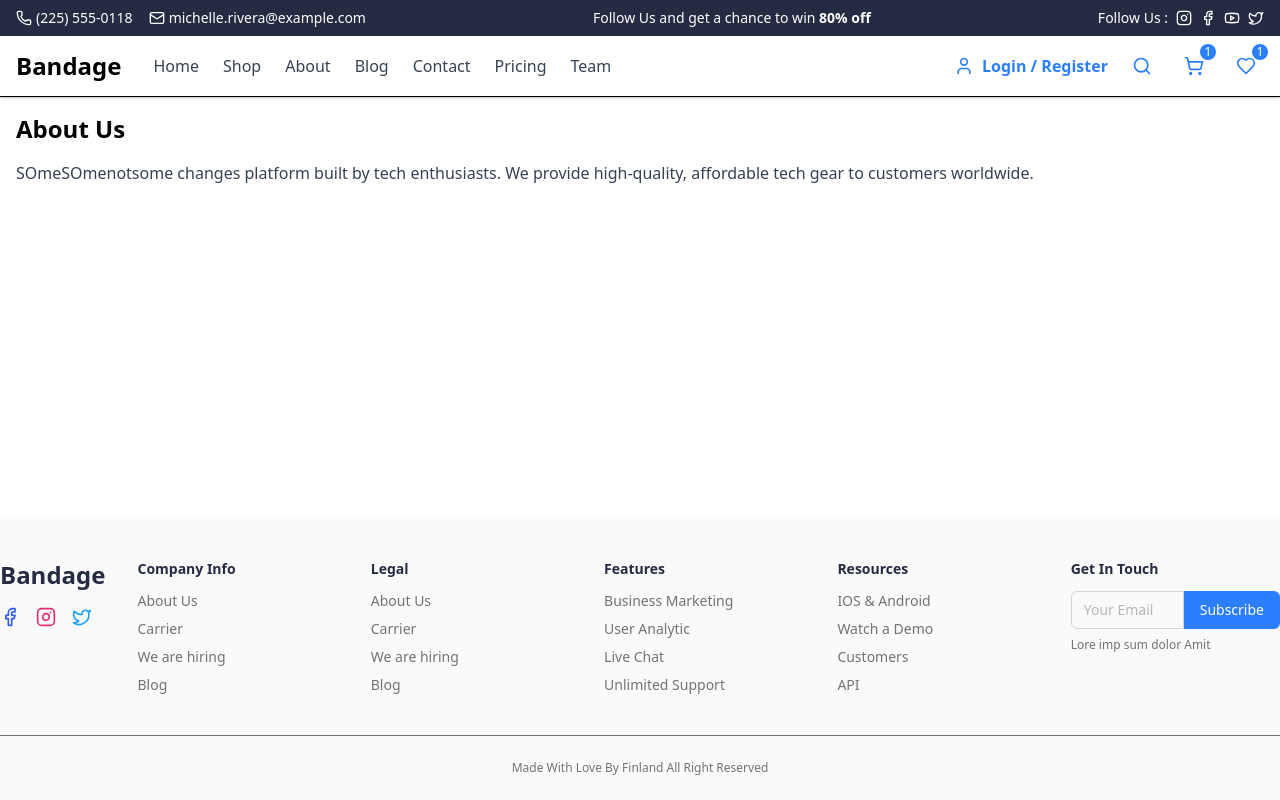
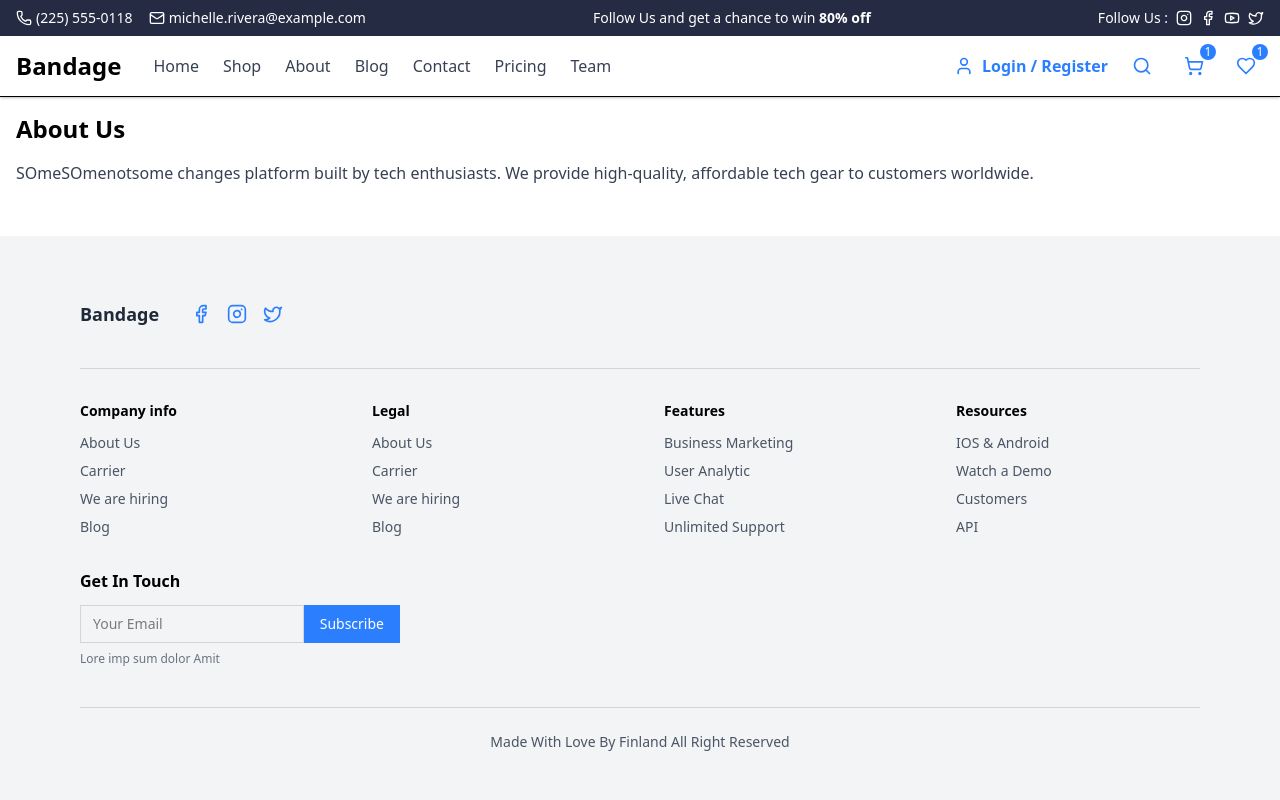
Before and after one commit to mmustafademirhann/e-co-repo, a React (Vite) app: page /about in a window 1280 px wide. Built offline with nearby package versions, Linux system fonts and the light colour scheme.

Commit message:
I have completely completed the T02 part of the project

```diff
--- /dev/null
+++ b/src/components/Bandage.jsx
@@ -0,0 +1,30 @@
+import { Facebook, Instagram, Twitter } from 'lucide-react'; // veya başka ikon kütüphanesi kullanıyorsan ona göre değiştir
+// Eğer heroicons, fontawesome vs. kullanıyorsan onu belirtebilirsin.
+
+const Bandage = () => {
+  return (
+    <div >
+      <div className="flex flex-col sm:flex-row justify-between items-center border-b border-gray-300 pt-4 pb-10">
+
+        {/* Logo + Çizgi + Iconlar */}
+        <div className="flex flex-col sm:flex-row sm:items-center w-full">
+          {/* Logo */}
+          <span className="text-lg font-bold text-gray-800 mb-2 sm:mb-0 sm:mr-4">
+            Bandage
+          </span>
+
+
+          {/* Iconlar */}
+          <div className="flex gap-4 sm:ml-4">
+            <a href="#"><Facebook size={20} className="text-blue-500" /></a>
+            <a href="#"><Instagram size={20} className="text-blue-500" /></a>
+            <a href="#"><Twitter size={20} className="text-blue-500" /></a>
+          </div>
+        </div>
+
+      </div>
+    </div>
+  );
+};
+
+export default Bandage;
--- a/src/components/Catagories.jsx
+++ b/src/components/Catagories.jsx
@@ -18,9 +18,9 @@ const Categories = ({ categories }) => {
   }
 
   return (
-    <div className="mb-8 mt-8">
+    <div className="mb-8 mt-10">
       {/* Mobil görünüm için ayrı konteyner - küçük ekranlarda görünür */}
-      <div className="flex flex-col gap-1 md:hidden">
+      <div className="flex flex-col gap-6 md:hidden">
         {/* MEN - tam genişlik, dikey kartlı görünüm */}
         <div className="aspect-[3/4] w-full">
           <CategoryCard
@@ -40,7 +40,7 @@ const Categories = ({ categories }) => {
         </div>
 
         {/* ACCESSORIES - tam genişlik, dikey kartlı görünüm */}
-        <div className="aspect-[3/3.5] w-full">
+        <div className="aspect-[3/2] w-full">
           <CategoryCard
             category={accessoriesCategory}
             className="h-full"
@@ -49,7 +49,7 @@ const Categories = ({ categories }) => {
         </div>
 
         {/* KIDS - tam genişlik, dikey kartlı görünüm */}
-        <div className="aspect-[3/4] w-full">
+        <div className="aspect-[3/2] w-full">
           <CategoryCard
             category={kidsCategory}
             className="h-full"
@@ -90,7 +90,7 @@ const Categories = ({ categories }) => {
           </div>
 
           {/* ÇOCUK - Sağ alt */}
-          <div className="md:h-[220px]">
+          <div className="md:h-[216px]">
             <CategoryCard
               category={kidsCategory}
               className="h-full"
--- a/src/components/CategoryCard.jsx
+++ b/src/components/CategoryCard.jsx
@@ -2,6 +2,7 @@ import React from 'react';
 
 // Yeniden Kullanılabilir Kategori Kartı Bileşeni
 const CategoryCard = ({ category, className = "", imgClassName = "" }) => (
+
     <div className={`relative cursor-pointer overflow-hidden group ${className}`}>
         {/* Kategori verisi varsa resmi göster */}
         {category?.src && category?.title && (
@@ -18,6 +19,7 @@ const CategoryCard = ({ category, className = "", imgClassName = "" }) => (
             {category?.title || 'Kategori'}
         </div>
     </div>
+
 );
 
 export default CategoryCard
--- /dev/null
+++ b/src/layout/CatagoriesLayout.jsx
@@ -0,0 +1,13 @@
+import Catagories from '../components/Catagories';
+
+export const CatagoriesLayout = ({ c }) => {
+  return (
+    <div className="text-center my-12 px-4 sm:px-6 lg:px-20">
+      <h2 className="text-2xl sm:text-3xl font-bold mb-2">EDITOR’S PICK</h2>
+      <p className="text-sm text-gray-500 mb-8">
+        Problems trying to resolve the conflict between
+      </p>
+      <Catagories categories={c} />
+    </div>
+  );
+};
--- a/src/layout/Footer.jsx
+++ b/src/layout/Footer.jsx
@@ -1,86 +1,83 @@
-import { Facebook, Instagram, Twitter } from 'lucide-react';
+import Bandage from '../components/Bandage';
 
 const Footer = () => {
   return (
-    <footer className="bg-[#FAFAFA] mt-10 pt-10 text-sm text-[#737373]">
-      <div className="">
-        {/* Üst kısım */}
-        <div className="flex flex-col gap-8 border-b pb-10 md:flex-row md:justify-between">
-          {/* Sol logo ve sosyal */}
-          <div className="flex flex-col gap-4">
-            <h2 className="text-2xl font-bold text-[#252B42]">Bandage</h2>
-            <div className="flex gap-4">
-              <Facebook className="w-5 h-5 text-[#335BF5] cursor-pointer" />
-              <Instagram className="w-5 h-5 text-[#E1306C] cursor-pointer" />
-              <Twitter className="w-5 h-5 text-[#1DA1F2] cursor-pointer" />
-            </div>
+    <footer className="bg-gray-100 py-12 px-6 sm:px-10 lg:px-20">
+      <div className="flex flex-col border-b border-gray-300 pb-10">
+
+        {/* Bandage Component */}
+        <div className="mb-8">
+          <Bandage />
         </div>
 
-          {/* Grid yapısı */}
-          <div className="grid grid-cols-2 sm:grid-cols-3 md:grid-cols-5 gap-6 flex-1">
-            {/* Column 1 */}
+        {/* Links Sections */}
+        <div className="grid grid-cols-1 sm:grid-cols-4 gap-6 sm:gap-12 text-sm">
+          {/* Company info */}
           <div>
-              <h3 className="font-bold text-[#252B42] mb-3">Company Info</h3>
-              <ul className="space-y-2">
+            <h3 className="font-bold mb-3">Company info</h3>
+            <ul className="text-gray-600 space-y-2">
               <li>About Us</li>
               <li>Carrier</li>
               <li>We are hiring</li>
               <li>Blog</li>
             </ul>
           </div>
-            {/* Column 2 */}
+
+          {/* Legal */}
           <div>
-              <h3 className="font-bold text-[#252B42] mb-3">Legal</h3>
-              <ul className="space-y-2">
+            <h3 className="font-bold mb-3">Legal</h3>
+            <ul className="text-gray-600 space-y-2">
               <li>About Us</li>
               <li>Carrier</li>
               <li>We are hiring</li>
               <li>Blog</li>
             </ul>
           </div>
-            {/* Column 3 */}
+
+          {/* Features */}
           <div>
-              <h3 className="font-bold text-[#252B42] mb-3">Features</h3>
-              <ul className="space-y-2">
+            <h3 className="font-bold mb-3">Features</h3>
+            <ul className="text-gray-600 space-y-2">
               <li>Business Marketing</li>
               <li>User Analytic</li>
               <li>Live Chat</li>
               <li>Unlimited Support</li>
             </ul>
           </div>
-            {/* Column 4 */}
+
+          {/* Resources */}
           <div>
-              <h3 className="font-bold text-[#252B42] mb-3">Resources</h3>
-              <ul className="space-y-2">
+            <h3 className="font-bold mb-3">Resources</h3>
+            <ul className="text-gray-600 space-y-2">
               <li>IOS & Android</li>
               <li>Watch a Demo</li>
               <li>Customers</li>
               <li>API</li>
             </ul>
           </div>
-            {/* Column 5 - Email */}
-            <div>
-              <h3 className="font-bold text-[#252B42] mb-3">Get In Touch</h3>
-              <div className="flex w-full max-w-xs">
+        </div>
+
+        {/* Subscription */}
+        <div className="sm:max-w-xs mt-8">
+          <h3 className="font-bold mb-3">Get In Touch</h3>
+          <div className="flex">
             <input
               type="email"
               placeholder="Your Email"
-                  className="px-3 py-2 border border-gray-300 rounded-l-md w-full"
+              className="w-full border border-gray-300 py-2 px-3 text-sm"
             />
-                <button className="bg-blue-500 text-white px-4 py-2 rounded-r-md hover:bg-blue-600">
-                  Subscribe
-                </button>
+            <button className="bg-blue-500 text-white px-4 text-sm">Subscribe</button>
           </div>
-              <p className="text-xs mt-2">Lore imp sum dolor Amit</p>
-            </div>
-          </div>
+          <p className="text-xs text-gray-500 mt-2">Lore imp sum dolor Amit</p>
         </div>
 
-        {/* Alt kısım */}
-        <div className="text-center text-xs text-[#737373] py-6">
+      </div>
+
+      {/* Footer bottom */}
+      <div className="text-center text-sm text-gray-600 pt-6">
         Made With Love By Finland All Right Reserved
       </div>
-      </div>
+
     </footer>
   );
 };
--- /dev/null
+++ b/src/layout/ProductLayout.jsx
@@ -0,0 +1,14 @@
+import { Products } from "../components/Products";
+
+export const ProductLayout = ({ p }) => {
+  return (
+    <div className="text-center my-12">
+      <p className="text-sm text-gray-500">Featured Products</p>
+      <h2 className="text-2xl sm:text-3xl font-bold mb-2">BESTSELLER PRODUCTS</h2>
+      <p className="text-sm text-gray-500 mb-8">
+        Problems trying to resolve the conflict between
+      </p>
+      <Products products={p} />
+    </div>
+  );
+};
--- a/src/pages/HomePage.jsx
+++ b/src/pages/HomePage.jsx
@@ -2,8 +2,10 @@ import Carousel from '../components/Carousel';
 import Catagories from '../components/Catagories';
 import {Products} from '../components/Products';
 import HeroSection from '../layout/HeroSection';
+import { CatagoriesLayout } from '../layout/CatagoriesLayout';
 import {carouselImages,categories,productsImages,heroData}from '../data.js'
 import FeaturedPosts from '../layout/FeaturedPosts';
+import { ProductLayout } from '../layout/ProductLayout';
 
 
 const HomePage = () => {
@@ -14,26 +16,13 @@ const HomePage = () => {
       {/* Diğer içerikler ortalı ve sınırlı */}
       <div className="max-w-7xl mx-auto px-4">
         {/* Kategoriler */}
-        <Catagories categories={categories} />
+        <CatagoriesLayout c={categories} />
         {/* Kampanya Banner */}
-        <div className="relative bg-blue-600 text-white text-center py-10 mb-8 rounded-lg shadow-lg">
-          <h2 className="text-3xl font-bold">Yılın En Büyük İndirimi</h2>
-          <p className="mt-2 text-lg">Seçili ürünlerde %50'ye varan indirimler seni bekliyor!</p>
-        </div>
+
         {/* Ürünler */}
-        <Products products={productsImages} />
+        <ProductLayout p={productsImages} />
 
-        {/* Blog / Bilgi kutuları */}
-        <div className="grid grid-cols-1 md:grid-cols-2 gap-6 mb-10">
-          <div className="bg-white p-6 rounded shadow text-center">
-            <h4 className="text-lg font-bold mb-2">Blog Yazısı</h4>
-            <p className="text-gray-500">Yenilikler, trendler ve daha fazlası burada.</p>
-          </div>
-          <div className="bg-white p-6 rounded shadow text-center">
-            <h4 className="text-lg font-bold mb-2">Kampanyalar</h4>
-            <p className="text-gray-500">Güncel kampanyaları kaçırmayın!</p>
-          </div>
-        </div>
+
       </div>
       <Carousel images={carouselImages} />
       <HeroSection
```
Also changed, not shown: src/data.js (+14 -14 lines), src/assets/ben.jpg (added). Lines whose indentation alone changed are shown as unchanged.
